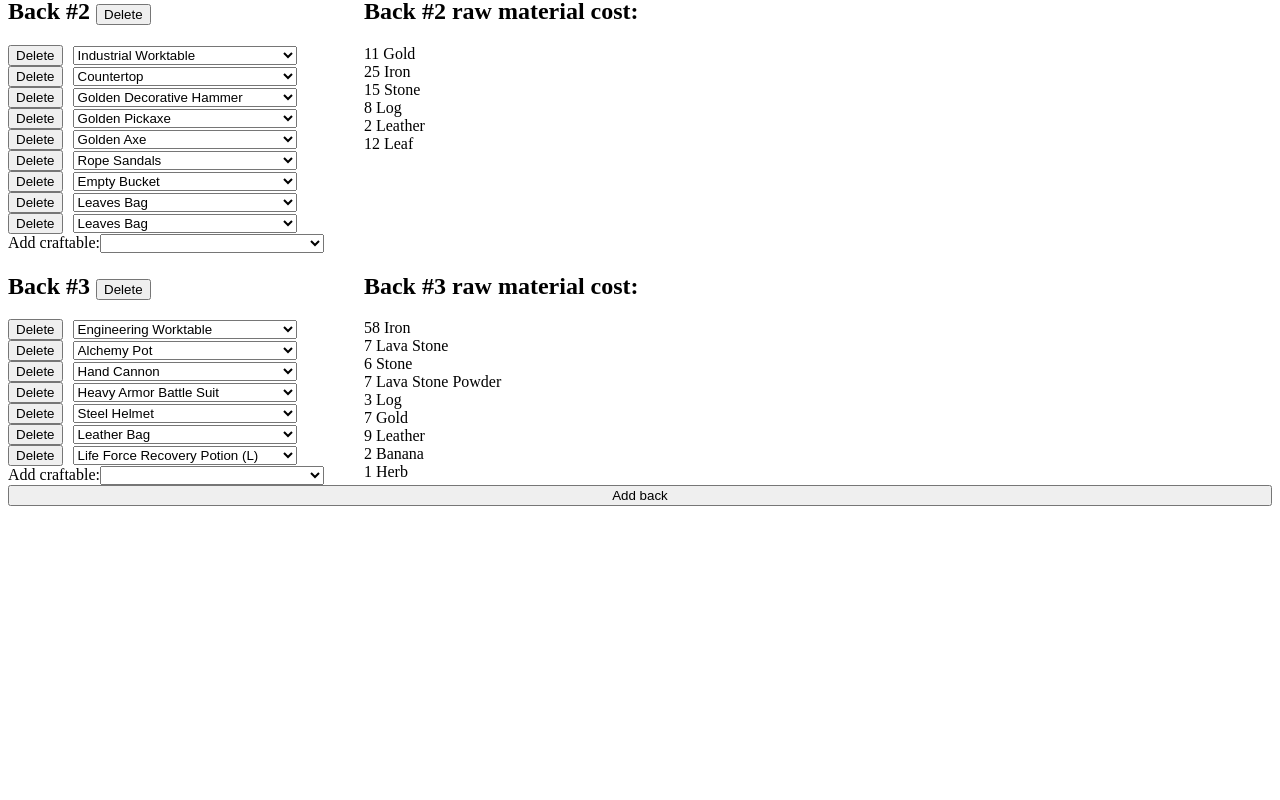
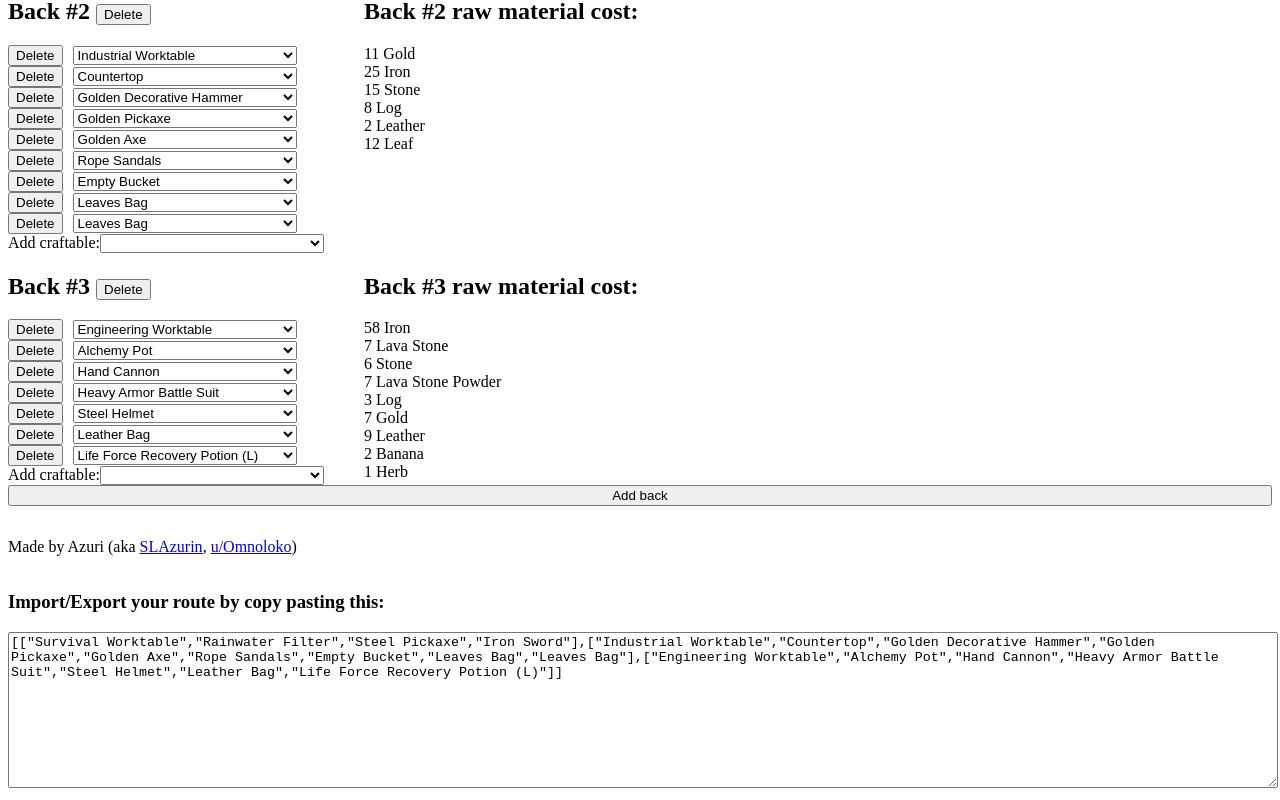
Before and after one commit to SLAzurin/misty-island-router, a React (Create React App) app: page / in a window 1280 px wide. Shown: the part 200-1000 px from the top of the page. Before the commit the page ends 800 px from the top, so only its background shows below. Built offline with nearby package versions, Linux system fonts and the light colour scheme.

Commit message:
Add import export

```diff
--- a/src/App.tsx
+++ b/src/App.tsx
@@ -7,9 +7,12 @@ function App() {
       ? JSON.parse(localStorage.getItem("mistyislandbuild") as string)
       : sampleBuild
   );
+  const [buildExportStr, setBuildExportStr] = useState(JSON.stringify(build));
+  const [buildExportStrError, setBuildExportStrError] = useState("");
 
   const getRawMaterials = (
-    structures: Array<string>
+    structures: Array<string>,
+    onError?: (errormsg: string) => void
   ): { [key: string]: number } => {
     let rawMaterials: { [key: string]: number } = {};
     structures.forEach((structure) => {
@@ -21,8 +24,14 @@ function App() {
         }
       } else {
         // Dataset not found. Must mean that the data is updated, so will reset the user's build
-        setBuild(sampleBuild);
-        window.location.reload();
+        if (onError) {
+          onError(`"${structure}" not found in the dataset. Please retry...`);
+          return;
+        } else {
+          // TODO: Do something different than overwriting user's old build?
+          setBuild(sampleBuild);
+          window.location.reload();
+        }
       }
     });
     return rawMaterials;
@@ -63,7 +72,32 @@ function App() {
   };
 
   useEffect(() => {
+    let newBuild: string[][];
+    try {
+      newBuild = JSON.parse(buildExportStr);
+    } catch (e) {
+      setBuildExportStrError("Invalid JSON, please retry...");
+      return;
+    }
+
+    try {
+      newBuild.forEach((back) => {
+        getRawMaterials(back, (errorMsg) => {
+          throw errorMsg;
+        });
+      });
+    } catch (e: any) {
+      setBuildExportStrError(e.toString());
+      return;
+    }
+
+    setBuildExportStrError("");
+    setBuild(newBuild);
+  }, [buildExportStr]);
+
+  useEffect(() => {
     localStorage.setItem("mistyislandbuild", JSON.stringify(build));
+    setBuildExportStr(JSON.stringify(build));
   }, [build]);
 
   return (
@@ -172,6 +206,37 @@ function App() {
       >
         Add back
       </button>
+      <div style={{ marginTop: "4vh" }}>
+        Made by Azuri (aka{" "}
+        <a target="_blank" rel="noreferrer" href="https://github.com/SLAzurin">
+          SLAzurin
+        </a>
+        ,{" "}
+        <a
+          target="_blank"
+          rel="noreferrer"
+          href="https://www.reddit.com/user/Omnoloko/"
+        >
+          u/Omnoloko
+        </a>
+        )
+      </div>
+      <div style={{ marginTop: "2vh" }}>
+        <h3>Import/Export your route by copy pasting this:</h3>
+        <p>{buildExportStrError}</p>
+        <textarea
+          id="build-export-text-area"
+          style={{ width: "100%" }}
+          value={buildExportStr}
+          rows={10}
+          onChange={(e) => {
+            setBuildExportStr(e.target.value);
+          }}
+          onFocus={(e) => {
+            e.target.select();
+          }}
+        ></textarea>
+      </div>
     </div>
   );
 }
```
